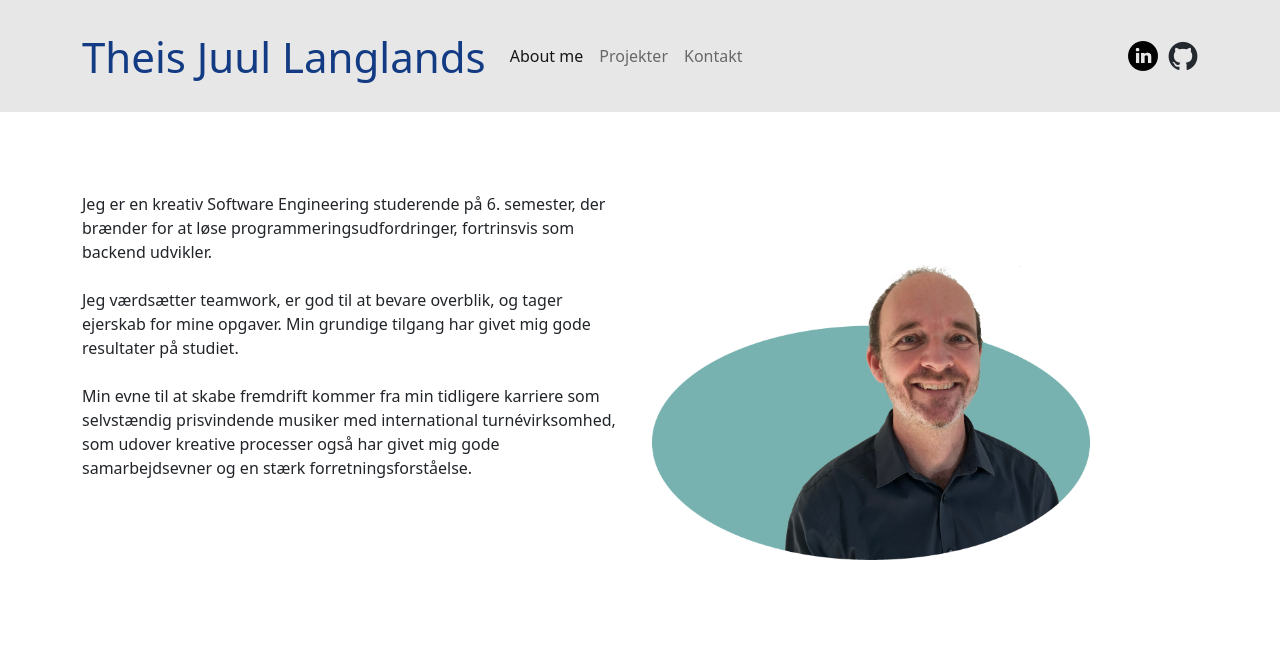
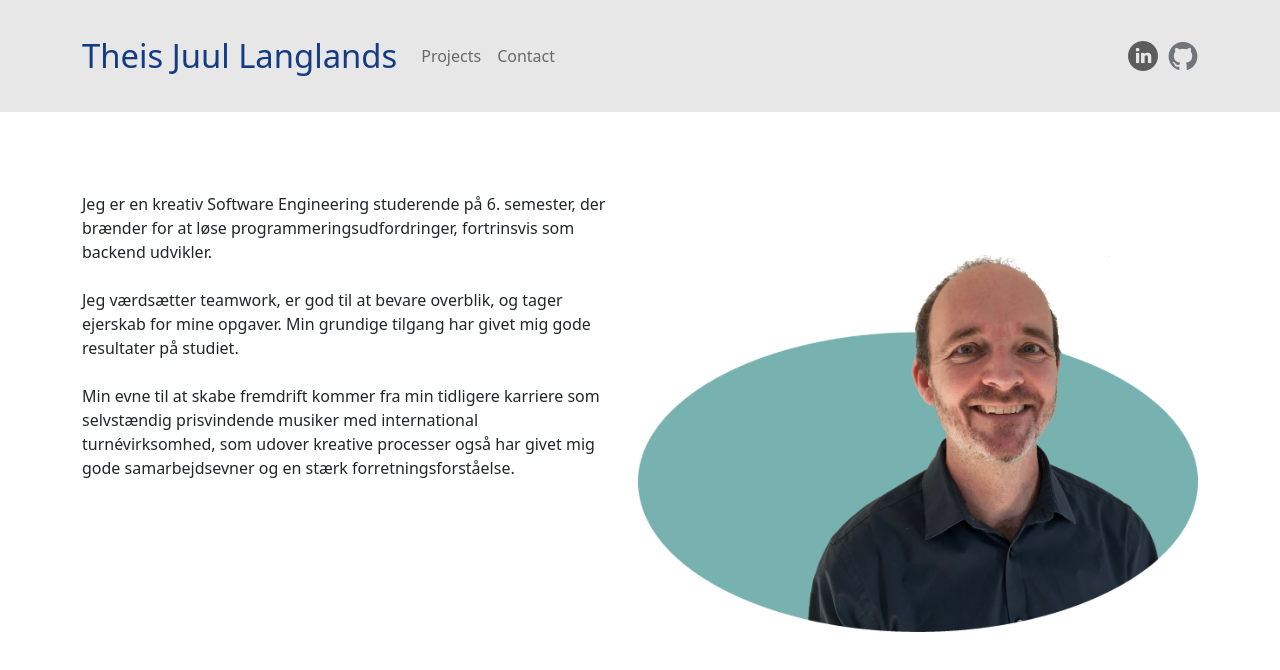
Before and after one commit to theislanglands/Portefolio, a React (Create React App) app: page / in a window 1280 px wide. Shown: the top 670 px of the page. Built offline with nearby package versions, Linux system fonts and the light colour scheme.

Commit message:
Styling nav-bar and refactor css files

```diff
--- a/src/App.css
+++ b/src/App.css
@@ -2,25 +2,6 @@
   text-align: center;
 }
 
-.App-logo {
-  height: 40vmin;
-  pointer-events: none;
-}
-
-.App-header {
-  background-color: #282c34;
-  min-height: 100vh;
-  display: flex;
-  flex-direction: column;
-  align-items: center;
-  justify-content: center;
-  font-size: calc(10px + 2vmin);
-  color: white;
-}
-
-.App-link {
-  color: #61dafb;
-}
 
 .Content-header {
   text-align: left;
@@ -44,23 +25,12 @@
 }
 
 .theis {
-  margin-top: 100px;
+  margin-top: 11vh;
+  margin-left: 0.5vw;
 }
 
-/* Navigation */
-.navigation .navbar-brand {
-  color: #123B84;
-  font-size:calc(10px + 4vmin);
-
-}
-.navigation .navbar-brand:hover {
-  color: #123B84;
-}
-
-.navigation {
-  min-height: 7rem;
-  margin-bottom: 3rem;
-  background-color: #e7e7e7;
+.theis img {
+  width: 70vmin;
 }
 
 /* NoPage */
--- a/src/components/about/About.js
+++ b/src/components/about/About.js
@@ -15,8 +15,9 @@ const About = () => {
                 </div>
             </Col>
             <Col>
-            <div className='theis'></div>
-            <img src={theis} alt='LinkedIn' height="300"/>
+            <div className='theis'>
+              <img src={theis} alt='LinkedIn'/>
+            </div>
             </Col>
         </Row>
     </Container>
--- a/src/components/about/about.json
+++ b/src/components/about/about.json
@@ -1,3 +1,5 @@
 {
-    "text": "Jeg er en kreativ Software Engineering studerende på 6. semester, der brænder for at løse programmeringsudfordringer, fortrinsvis som backend udvikler.  \n\nJeg værdsætter teamwork, er god til at bevare overblik, og tager ejerskab for mine opgaver. Min grundige tilgang har givet mig gode resultater på studiet. \n\n Min evne til at skabe fremdrift kommer fra min tidligere karriere som selvstændig prisvindende musiker med international turnévirksomhed, som udover kreative processer også har givet mig gode samarbejdsevner og en stærk forretningsforståelse."
+    "text": "Jeg er en kreativ Software Engineering studerende på 6. semester, der brænder for at løse programmeringsudfordringer, fortrinsvis som backend udvikler.  \n\nJeg værdsætter teamwork, er god til at bevare overblik, og tager ejerskab for mine opgaver. Min grundige tilgang har givet mig gode resultater på studiet. \n\n Min evne til at skabe fremdrift kommer fra min tidligere karriere som selvstændig prisvindende musiker med international turnévirksomhed, som udover kreative processer også har givet mig gode samarbejdsevner og en stærk forretningsforståelse.",
+    "text-uk": "Jeg er en kreativ Software Engineering studerende på 6. semester, der brænder for at løse programmeringsudfordringer, fortrinsvis som backend udvikler.  \n\nJeg værdsætter teamwork, er god til at bevare overblik, og tager ejerskab for mine opgaver. Min grundige tilgang har givet mig gode resultater på studiet. \n\n Min evne til at skabe fremdrift kommer fra min tidligere karriere som selvstændig prisvindende musiker med international turnévirksomhed, som udover kreative processer også har givet mig gode samarbejdsevner og en stærk forretningsforståelse."
+
 }
--- a/src/components/navbar/NavigationComponent.css
+++ b/src/components/navbar/NavigationComponent.css
@@ -1,3 +1,26 @@
 .links {
     margin: 10px;
   }
+
+  .navigation-icons {
+    opacity: 0.6;
+  }
+
+  .navigation .navbar-brand {
+    color: #123B84;
+    font-size:calc(20px + 1vw);
+
+  }
+  .navigation .navbar-brand:hover {
+    color: #123B84;
+  }
+
+  .navigation .navbar-brand:visited {
+    color: #123B84;
+  }
+
+  .navigation {
+    min-height: 7rem;
+    margin-bottom: 3rem;
+    background-color: #e7e7e7;
+  }
--- a/src/components/navbar/NavigationComponent.js
+++ b/src/components/navbar/NavigationComponent.js
@@ -12,24 +12,21 @@ function NavigationComponent() {
   return (
     <Navbar expand="lg" className="navigation">
       <Container>
-
+        <LinkContainer to="/">
         <Navbar.Brand>Theis Juul Langlands</Navbar.Brand>
+        </LinkContainer>
         <Navbar.Toggle aria-controls="basic-navbar-nav" />
         <Navbar.Collapse id="basic-navbar-nav">
           <Nav className="me-auto">
-
-            <LinkContainer to="/">
-              <Nav.Link>About me</Nav.Link>
-            </LinkContainer>
             <LinkContainer to="/projects">
-              <Nav.Link>Projekter</Nav.Link>
+              <Nav.Link>Projects</Nav.Link>
             </LinkContainer>
             <LinkContainer to="/contact">
-              <Nav.Link>Kontakt</Nav.Link>
+              <Nav.Link>Contact</Nav.Link>
             </LinkContainer>
           </Nav>
 
-          <div>
+          <div className="navigation-icons">
           <a href="https://www.linkedin.com/in/theis-langlands-203a7545/" target="_blank">
             <img className="links" src={linkedIn} alt='LinkedIn link' width="30" height="30"/>
           </a>
```
